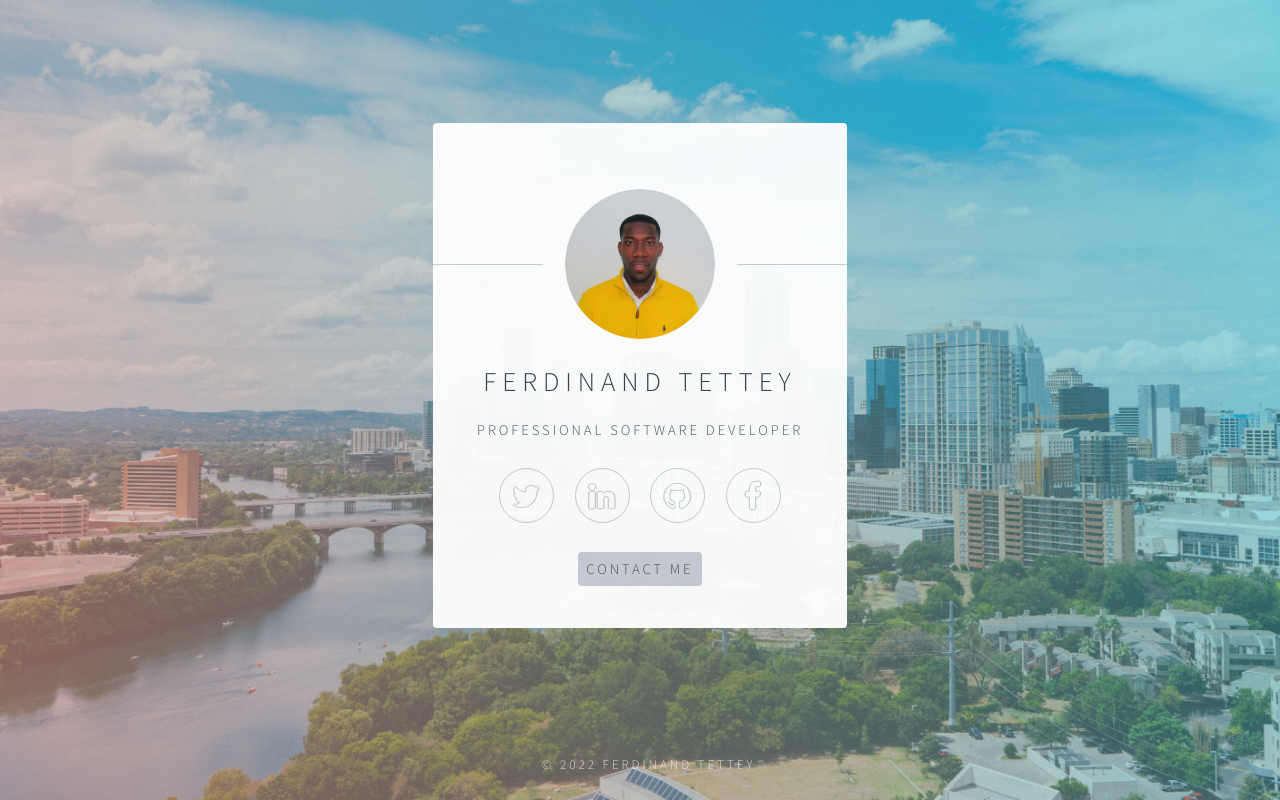
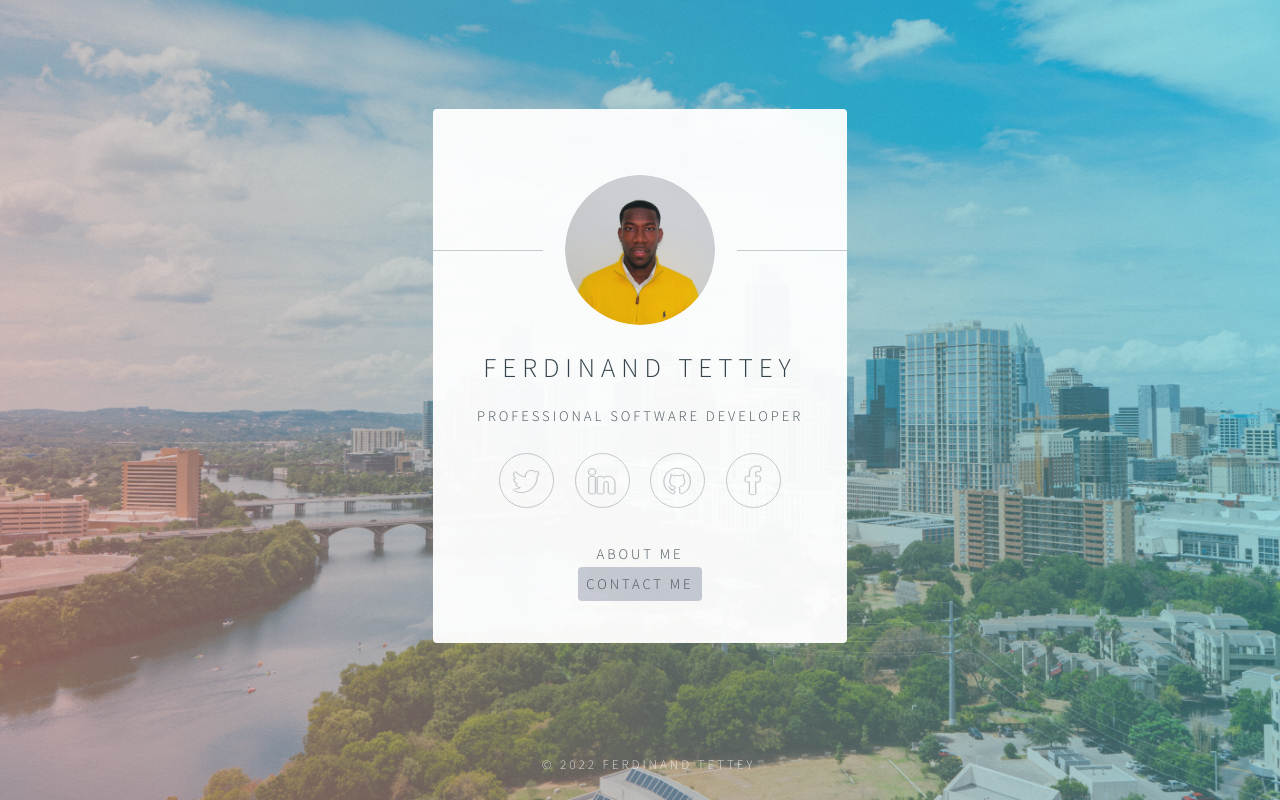
Before and after one commit to fherdy/Identity-Card, a Flask app: page / in a window 1280 px wide. Run offline with Flask 2, Linux system fonts and the light colour scheme.

Commit message:
about me add

```diff
--- a/templates/index.html
+++ b/templates/index.html
@@ -32,10 +32,13 @@
 								<li><a href="https://www.facebook.com/profile.php?id=100009736864911" class="fa-facebook">Email</a></li>
 							</ul>
 						</footer>
+						<div>
+							<a>About Me</a>
+						</div>
 
 						<div class="buttons">
             			<a class="contact-me" href="{{ url_for('contactme') }}">Contact Me</a>
-        </div>
+        			</div>
 					</section>
 
 				<!-- Footer -->
```
